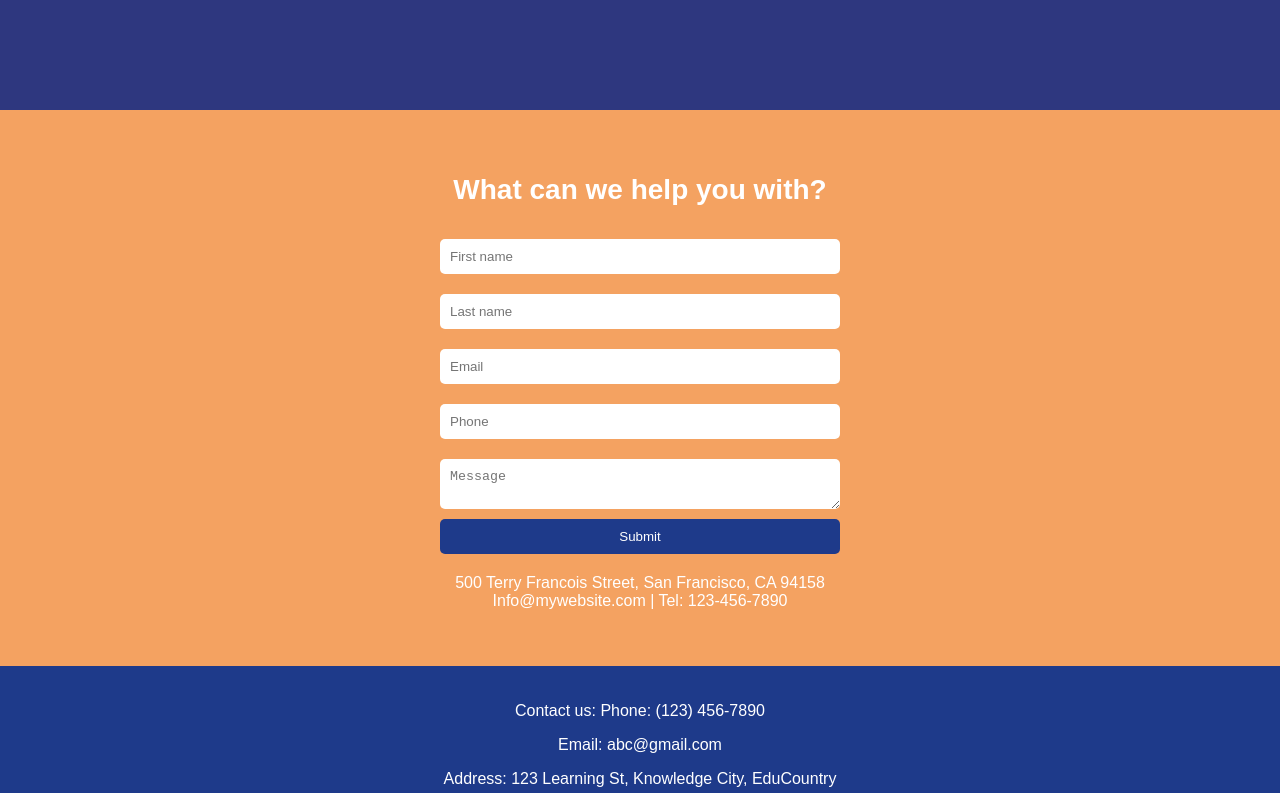
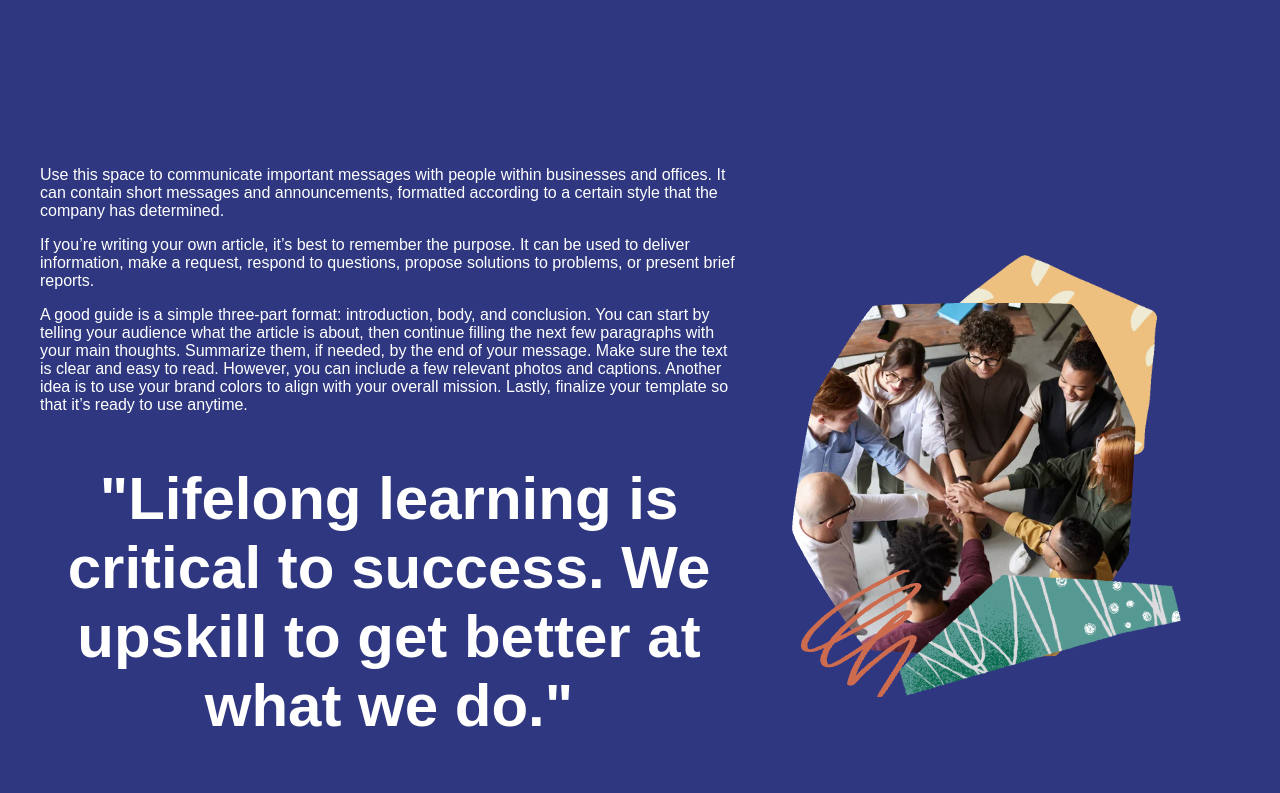
Before and after one commit to MdSahabuddin-code/elearning-website, a plain HTML site: page Index.html in a window 1280 px wide. Shown: the part 2046-2839 px from the top of the page. Drawn offline with Linux system fonts and the light colour scheme; a web font is replaced by a local one.

Commit message:
Updated the Section Of Upskill

```diff
--- a/Index.html
+++ b/Index.html
@@ -69,6 +69,19 @@
         </div>
       </div>
     </section>
+      <section class = "upskill">
+      <div class="upskill-content">
+        <div class="upskill-item">
+          <p>Use this space to communicate important messages with people within businesses and offices. It can contain short messages and announcements, formatted according to a certain style that the company has determined.</p>
+          <p>If you’re writing your own article, it’s best to remember the purpose. It can be used to deliver information, make a request, respond to questions, propose solutions to problems, or present brief reports.</p>
+          <p>A good guide is a simple three-part format: introduction, body, and conclusion. You can start by telling your audience what the article is about, then continue filling the next few paragraphs with your main thoughts. Summarize them, if needed, by the end of your message. Make sure the text is clear and easy to read. However, you can include a few relevant photos and captions. Another idea is to use your brand colors to align with your overall mission. Lastly, finalize your template so that it’s ready to use anytime.</p>
+          <h2>"Lifelong learning is critical to success. We upskill to get better at what we do."</h2>
+        </div>
+        <div class="upskill-item">
+          <img src="image/Directory/upskill1.png" alt="Expert Instructors">
+        </div>
+      </div>
+    </section>
     <!-- Contact Section -->
     <section class="contact">
       <h2>What can we help you with?</h2>
--- a/css/main.css
+++ b/css/main.css
@@ -171,7 +171,6 @@ body {
 /* ================= UPSKILL ================= */
 
 .upskill {
-  height: ;
   background-color: #2e377f;
   color: #fff;
   text-align: center;
```
